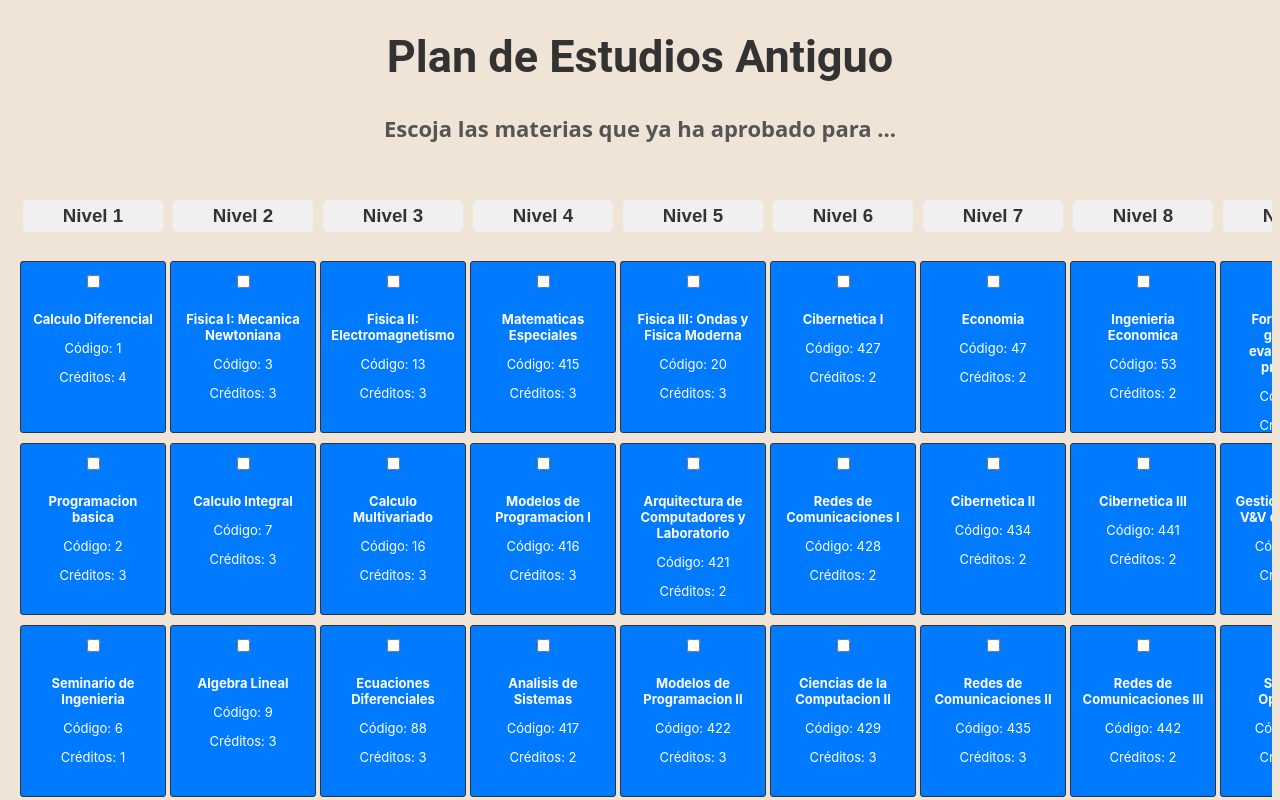
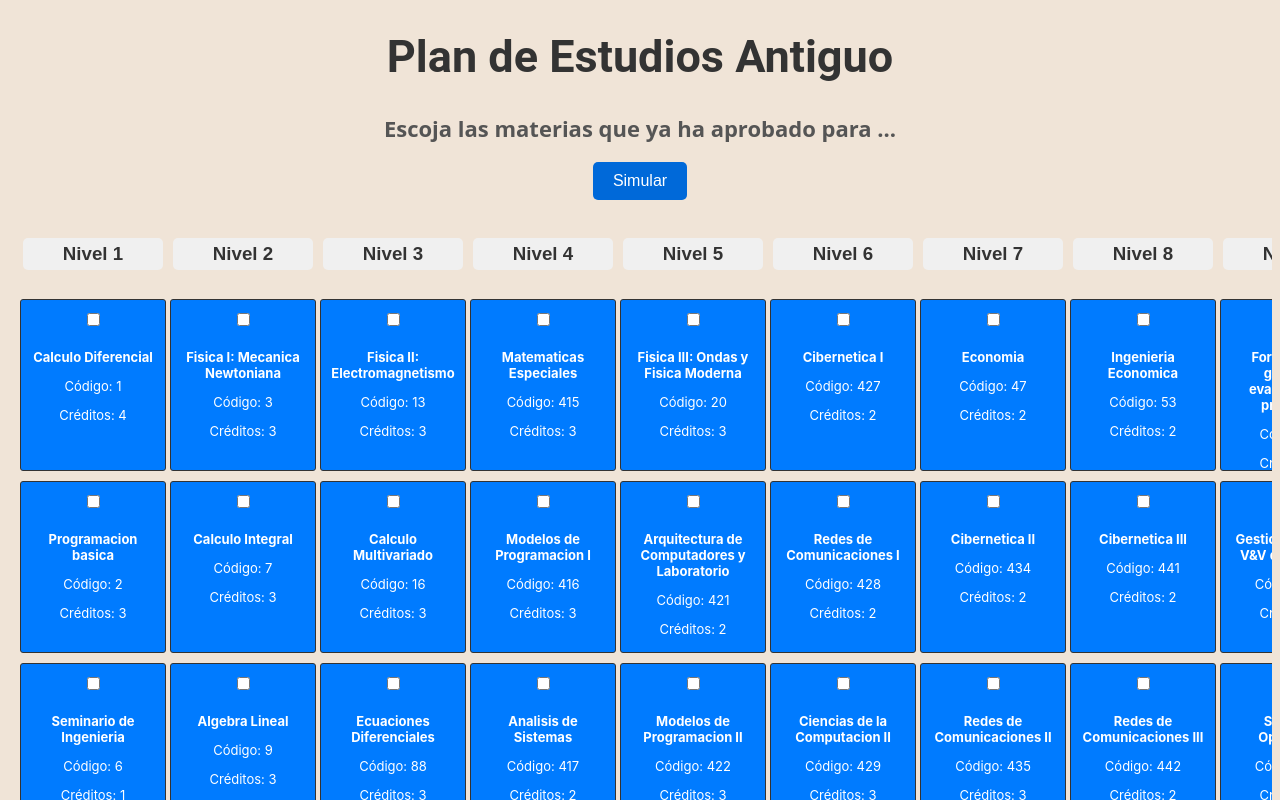
Before and after one commit to wsflorianf/nuevo-pensum-sistemas, a React (Create React App) app in the folder simulador/simulador/: page / in a window 1280 px wide. Shown: the top 800 px of the page. Built offline with nearby package versions, Linux system fonts and the light colour scheme.

Commit message:
Se agrego el boton de simular

```diff
--- a/simulador/simulador/src/App.js
+++ b/simulador/simulador/src/App.js
@@ -7,6 +7,7 @@ function App() {
     <div className="App">
       <h1>Plan de Estudios Antiguo</h1>
       <h2>Escoja las materias que ya ha aprobado para ...</h2>
+      <button className='boton' type='submit'>Simular</button>
       <PlanDeEstudios />
     </div>
   );
--- a/simulador/simulador/src/PlanDeEstudios.css
+++ b/simulador/simulador/src/PlanDeEstudios.css
@@ -1,5 +1,6 @@
 body{
   background-color: #f0e4d7;
+  text-align: center;
 }
 .plan-de-estudios {
   display: flex;
@@ -62,3 +63,24 @@ h2 {
 .materia.aprobada {
   background-color: #28A745; /* Cambia el color a verde cuando está aprobado */
 }
+
+.boton {
+  background-color: #0069d9; /* Azul más oscuro para el botón */
+  color: white;
+  padding: 10px 20px;
+  font-size: 16px;
+  border: none;
+  border-radius: 5px;
+  cursor: pointer;
+  transition: background-color 0.3s, transform 0.2s ease-in-out;
+}
+
+.boton:hover {
+  background-color: #0056b3; /* Azul más oscuro al pasar el mouse */
+  transform: scale(1.05); /* Efecto de zoom en hover */
+}
+
+.boton:active {
+  background-color: #004085; /* Azul aún más oscuro al hacer click */
+  transform: scale(1); /* Vuelve al tamaño original */
+}
```
